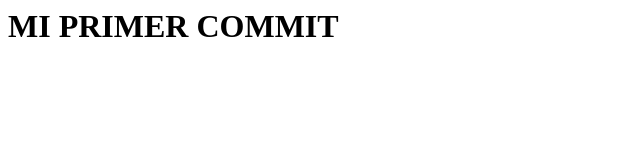
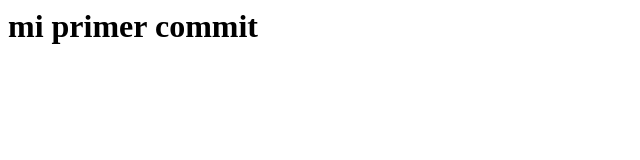
Before and after one commit to Fernanda11082003/Prueba, a plain HTML site: page index.html in a window 1280 px wide. Shown: the whole page, without its empty margins (0-640 px from the left). Drawn offline with Linux system fonts and the light colour scheme.

Commit message:
Update index.html

```diff
--- a/index.html
+++ b/index.html
@@ -1 +1 @@
-<h1>MI PRIMER COMMIT</h1>
+<h1>mi primer commit</h1>
```
